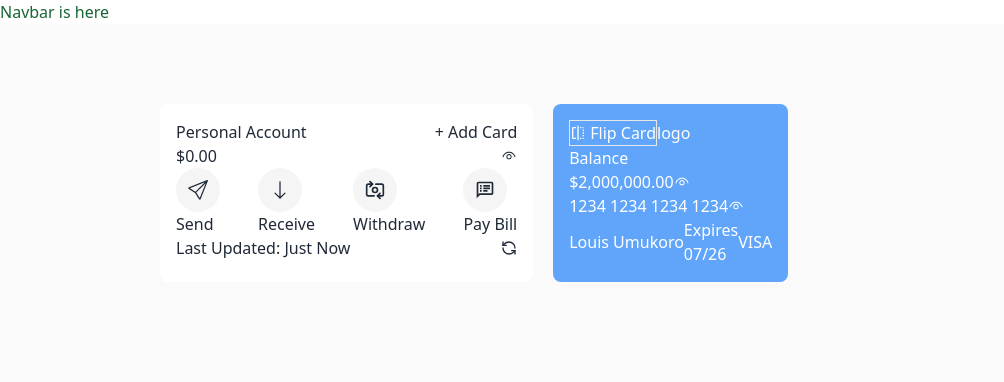
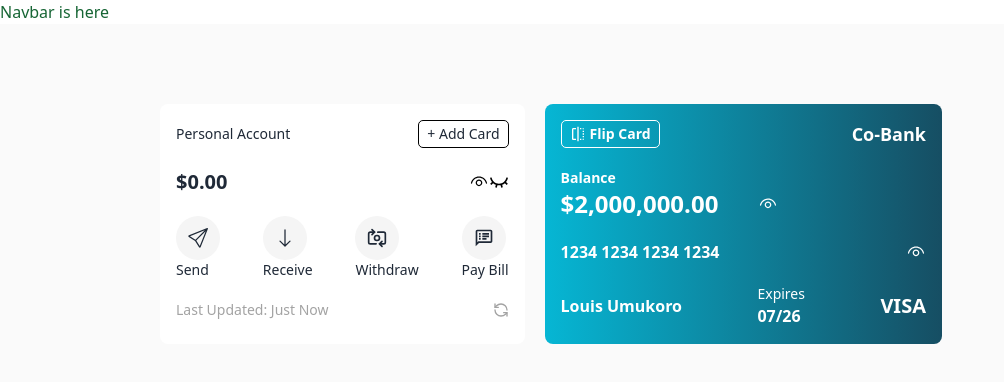
Before and after one commit to zuriel-01/august-backend-collab, a Next.js app: page / in a window 1280 px wide. Shown: the top 382 px of the page, without its empty margins (0-1004 px from the left). Built offline with nearby package versions, Linux system fonts and the light colour scheme.

Commit message:
updated HomeSectionOne

```diff
--- a/src/app/components/HomeSections/HomeSectionOne.jsx
+++ b/src/app/components/HomeSections/HomeSectionOne.jsx
@@ -10,9 +10,29 @@
 import { MdOutlineSpeakerNotes } from "react-icons/md";
 import { LuRefreshCcw } from "react-icons/lu";
 import { MdOutlineFlip } from "react-icons/md";
+import { RiEyeCloseLine } from "react-icons/ri";
 
 
 const HomeSectionOne=()=>{
+
+    const [showAccountBalance, setShowAccountBalance]=useState(true);
+    const [showAccountBalance2, setShowAccountBalance2]=useState(true);
+    const [showAccountBalance3, setShowAccountBalance3]=useState(true);
+
+    const toggleShowAccountBalance=()=>{
+        setShowAccountBalance(!showAccountBalance)
+        // setShowAccountBalance(false)
+    }
+
+    const toggleShowAccountBalance2=()=>{
+        setShowAccountBalance2(!showAccountBalance2)
+    }
+
+    const toggleShowAccountBalance3=()=>{
+        setShowAccountBalance3(!showAccountBalance3)
+    }
+
+
 
     return(
         <>
@@ -22,22 +42,26 @@
                     {/* Personal Account Div */}
                     <div className="bg-white w-fit px-[1rem] py-[1rem] rounded-[8px]">
                         <div className="flex items-center  ">
-                            <h1>Personal Account</h1>
-                            <button className="ml-[8rem]">+ Add Card</button>
+                            <h1 className="text-sm">Personal Account</h1>
+                            <button className="ml-[8rem] text-sm border border-black rounded-[5px] py-[3px] px-2">+ Add Card</button>
                         </div>
 
-                        <div className="flex items-center">
-                            <h1>$0.00</h1>
-                            <p className="ml-auto"><VscEye /></p>
+                        <div className="flex items-center mt-5 font-bold">
+                            <h1 className="text-xl">$0.00</h1>
+
+                            <div onClick={toggleShowAccountBalance} className="flex items-center ml-auto">
+                                <p className="ml-auto cursor-pointer text-black text-xl"><VscEye /></p>
+                                <p className="ml-auto cursor-pointer text-black text-xl"><RiEyeCloseLine /></p>
+                            </div>
                         </div>
 
                         {/* modals */}
-                        <div className="flex items-center justify-between gap-5">
+                        <div className="flex items-center justify-between gap-5 mt-5">
                             {/* 1 */}
                             <div>
                                 {/* You can open the modal using document.getElementById('ID').showModal() method */}
                                 <button className="bg-neutral-100 text-xl py-3 px-3 rounded-full" onClick={()=>document.getElementById('my_modal_3').showModal()}><BsSend /></button>
-                                <p>Send</p>
+                                <p className="text-sm">Send</p>
                                 <dialog id="my_modal_3" className="modal">
                                 <div className="modal-box">
                                 <form method="dialog">
@@ -54,14 +78,14 @@
                             <div>
                                 {/* You can open the modal using document.getElementById('ID').showModal() method */}
                                 <button className="bg-neutral-100 text-xl py-3 px-3 rounded-full" onClick={()=>document.getElementById('my_modal_3').showModal()}><BsArrowDown /></button>
-                                <p>Receive</p>
+                                <p className="text-sm">Receive</p>
                                 <dialog id="my_modal_3" className="modal">
                                 <div className="modal-box">
                                 <form method="dialog">
                                 {/* if there is a button in form, it will close the modal */}
                                 <button className="btn btn-sm btn-circle btn-ghost absolute right-2 top-2">✕</button>
                                 </form>
-                                <h3 className="font-bold text-lg">Transfer</h3>
+                                <h3 className="font-bold text-lg">Receive</h3>
                                 <p className="py-4">Press ESC key or click on ✕ button to close</p>
                                 </div>
                                 </dialog>
@@ -71,14 +95,14 @@
                             <div>
                                 {/* You can open the modal using document.getElementById('ID').showModal() method */}
                                 <button className="bg-neutral-100 text-xl py-3 px-3 rounded-full" onClick={()=>document.getElementById('my_modal_3').showModal()}><LuSwitchCamera /></button>
-                                <p>Withdraw</p>
+                                <p className="text-sm">Withdraw</p>
                                 <dialog id="my_modal_3" className="modal">
                                 <div className="modal-box">
                                 <form method="dialog">
                                 {/* if there is a button in form, it will close the modal */}
                                 <button className="btn btn-sm btn-circle btn-ghost absolute right-2 top-2">✕</button>
                                 </form>
-                                <h3 className="font-bold text-lg">Transfer</h3>
+                                <h3 className="font-bold text-lg">Withdraw</h3>
                                 <p className="py-4">Press ESC key or click on ✕ button to close</p>
                                 </div>
                                 </dialog>
@@ -88,22 +112,22 @@
                             <div>
                                 {/* You can open the modal using document.getElementById('ID').showModal() method */}
                                 <button className="bg-neutral-100 text-xl py-3 px-3 rounded-full" onClick={()=>document.getElementById('my_modal_3').showModal()}><MdOutlineSpeakerNotes /></button>
-                                <p>Pay Bill</p>
+                                <p className="text-sm">Pay Bill</p>
                                 <dialog id="my_modal_3" className="modal">
                                 <div className="modal-box">
                                 <form method="dialog">
                                 {/* if there is a button in form, it will close the modal */}
                                 <button className="btn btn-sm btn-circle btn-ghost absolute right-2 top-2">✕</button>
                                 </form>
-                                <h3 className="font-bold text-lg">Transfer</h3>
+                                <h3 className="font-bold text-lg"></h3>
                                 <p className="py-4">Press ESC key or click on ✕ button to close</p>
                                 </div>
                                 </dialog>
                             </div>
                         </div>
 
-                        <div className="flex items-center">
-                            <p>Last Updated: Just Now </p>
+                        <div className="flex items-center mt-5 text-neutral-400">
+                            <p className="text-sm">Last Updated: Just Now </p>
                             <p className="ml-auto"><LuRefreshCcw /></p>
 
                         </div>
@@ -111,36 +135,61 @@
 
 
                     {/* Card Div */}
-                    <div className="bg-blue-400 text-white w-fit px-[1rem] py-[1rem] rounded-[8px]">
+                    <div className="bg-gradient-to-r from-cyan-500 to-cyan-900 text-white w-fit px-[1rem] py-[1rem] rounded-[8px]">
                         <div className="flex items-center">
-                            <div className="flex items-center gap-1 border ">
-                                <p><MdOutlineFlip /></p>
-                                <p>Flip Card</p>
+                            <div className="flex items-center gap-1 border font-semibold border-white rounded-[5px] py-[3px] px-2 ">
+                                <p className=""><MdOutlineFlip /></p>
+                                <p className="text-sm">Flip Card</p>
                             </div>
-                            <div>logo</div>
+                            <div className="ml-[12rem] font-extrabold text-lg">Co-Bank</div>
                         </div>
 
-                        <div>
-                            <p>Balance</p>
-                            <div className="flex items-center">
-                                <p>$2,000,000.00</p>
-                                <p><VscEye /></p>
+                        <div className="mt-5">
+                            <p className="text-sm font-semibold">Balance</p>
+                            <div onClick={toggleShowAccountBalance2} className="flex items-center cursor-pointer">
+
+                                {showAccountBalance2 ? (
+
+                                <>
+                                    <p className="font-bold text-2xl ">$2,000,000.00</p>
+                                    <p className="ml-10 text-xl "><VscEye /></p>
+                                </>)
+
+                                : (
+
+                                <>
+                                    <p className="font-bold text-2xl bg-opacity-100  blurry-text ">$0,000,000.00</p>
+                                    <p className=" cursor-pointer ml-10 text-xl"><RiEyeCloseLine /></p>
+                                </>)}
+
+
                             </div>
                         </div>
 
-                        <div className="flex items-center">
-                            <p>1234 1234 1234 1234</p>
-                            <p><VscEye /></p>
+                        <div onClick={toggleShowAccountBalance3} className="flex items-center mt-5 cursor-pointer">
+
+                            {showAccountBalance3 ? (
+                                <>
+                                    <p className="font-bold ">1234 1234 1234 1234</p>
+                                    <p className="ml-auto text-xl"><VscEye /></p>
+                                </> )
+
+                                : (
+                                    <>
+                                        <p className="font-bold bg-opacity-100  blurry-text text-2xl">0000 0000 0000 0000</p>
+                                        <p className=" cursor-pointer ml-auto text-xl"><RiEyeCloseLine /></p>
+                                    </>)}
+
                         </div>
 
-                        <div className="flex items-center">
-                            <p>Louis Umukoro</p>
+                        <div className="flex items-center justify-between mt-5">
+                            <p className="font-bold">Louis Umukoro</p>
                             <div>
-                                <p>Expires</p>
-                                <p>07/26</p>
+                                <p className="text-sm">Expires</p>
+                                <p className="font-bold">07/26</p>
                             </div>
 
-                            <p>VISA</p>
+                            <p className="text-xl font-bold">VISA</p>
                         </div>
                     </div>
                 </div>
--- a/src/app/globals.css
+++ b/src/app/globals.css
@@ -25,5 +25,11 @@
 /* *{
   border: 1px solid red;
   padding: 0;
-  margin: ;
+  margin: 0 ;
 } */
+
+.blurry-text {
+  font-size: 20px; /* Set the font size */
+  color: white; /* Set text color */
+  filter: blur(5px); /* Apply blur effect */
+}
```
